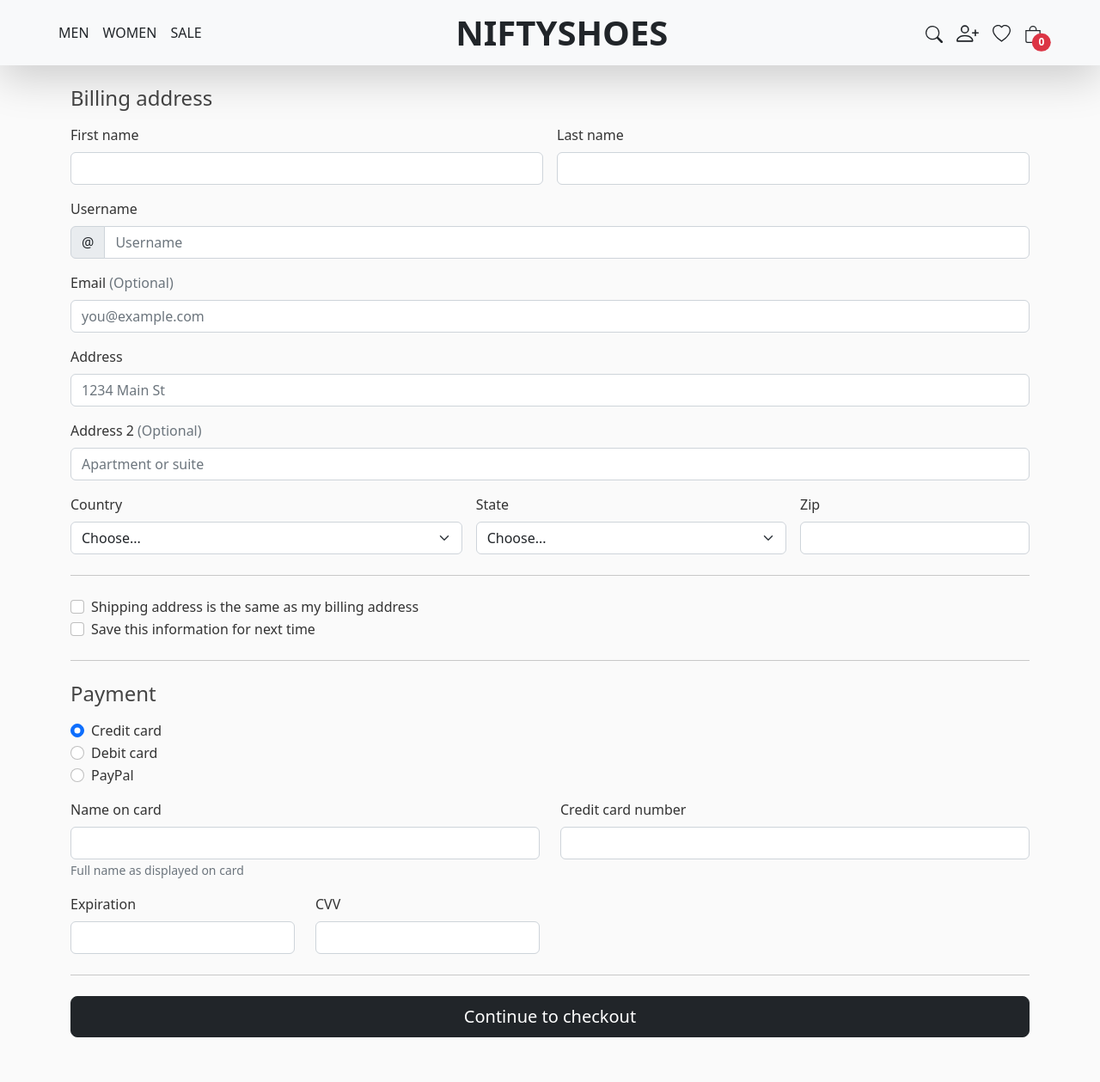
After one commit to noel-ellis/ecommerce_website, a Django app: page /cart/checkout/ in a window 1280 px wide. The commit adds this page. Shown: the whole page at 86% size. Run offline with Django 4.2, Linux system fonts and the light colour scheme.

Commit message:
added cart page, checkout page; now can update cart qty

```diff
--- /dev/null
+++ b/cart/templates/cart/checkout.html
@@ -0,0 +1,157 @@
+{% extends "store/base.html" %}
+{% block content %}
+    <div class="container">
+        <h4 class="my-3">Billing address</h4>
+        <form class="needs-validation" novalidate="">
+            <div class="row g-3">
+                <div class="col-sm-6">
+                <label for="firstName" class="form-label">First name</label>
+                <input type="text" class="form-control" id="firstName" placeholder="" value="" required="">
+                <div class="invalid-feedback">
+                    Valid first name is required.
+                </div>
+                </div>
+
+                <div class="col-sm-6">
+                <label for="lastName" class="form-label">Last name</label>
+                <input type="text" class="form-control" id="lastName" placeholder="" value="" required="">
+                <div class="invalid-feedback">
+                    Valid last name is required.
+                </div>
+                </div>
+
+                <div class="col-12">
+                <label for="username" class="form-label">Username</label>
+                <div class="input-group has-validation">
+                    <span class="input-group-text">@</span>
+                    <input type="text" class="form-control" id="username" placeholder="Username" required="">
+                <div class="invalid-feedback">
+                    Your username is required.
+                    </div>
+                </div>
+                </div>
+
+                <div class="col-12">
+                <label for="email" class="form-label">Email <span class="text-muted">(Optional)</span></label>
+                <input type="email" class="form-control" id="email" placeholder="you@example.com">
+                <div class="invalid-feedback">
+                    Please enter a valid email address for shipping updates.
+                </div>
+                </div>
+
+                <div class="col-12">
+                <label for="address" class="form-label">Address</label>
+                <input type="text" class="form-control" id="address" placeholder="1234 Main St" required="">
+                <div class="invalid-feedback">
+                    Please enter your shipping address.
+                </div>
+                </div>
+
+                <div class="col-12">
+                <label for="address2" class="form-label">Address 2 <span class="text-muted">(Optional)</span></label>
+                <input type="text" class="form-control" id="address2" placeholder="Apartment or suite">
+                </div>
+
+                <div class="col-md-5">
+                <label for="country" class="form-label">Country</label>
+                <select class="form-select" id="country" required="">
+                    <option value="">Choose...</option>
+                    <option>United States</option>
+                </select>
+                <div class="invalid-feedback">
+                    Please select a valid country.
+                </div>
+                </div>
+
+                <div class="col-md-4">
+                <label for="state" class="form-label">State</label>
+                <select class="form-select" id="state" required="">
+                    <option value="">Choose...</option>
+                    <option>California</option>
+                </select>
+                <div class="invalid-feedback">
+                    Please provide a valid state.
+                </div>
+                </div>
+
+                <div class="col-md-3">
+                <label for="zip" class="form-label">Zip</label>
+                <input type="text" class="form-control" id="zip" placeholder="" required="">
+                <div class="invalid-feedback">
+                    Zip code required.
+                </div>
+                </div>
+            </div>
+
+            <hr class="my-4">
+
+            <div class="form-check">
+                <input type="checkbox" class="form-check-input" id="same-address">
+                <label class="form-check-label" for="same-address">Shipping address is the same as my billing address</label>
+            </div>
+
+            <div class="form-check">
+                <input type="checkbox" class="form-check-input" id="save-info">
+                <label class="form-check-label" for="save-info">Save this information for next time</label>
+            </div>
+
+            <hr class="my-4">
+
+            <h4 class="mb-3">Payment</h4>
+
+            <div class="my-3">
+                <div class="form-check">
+                <input id="credit" name="paymentMethod" type="radio" class="form-check-input" checked="" required="">
+                <label class="form-check-label" for="credit">Credit card</label>
+                </div>
+                <div class="form-check">
+                <input id="debit" name="paymentMethod" type="radio" class="form-check-input" required="">
+                <label class="form-check-label" for="debit">Debit card</label>
+                </div>
+                <div class="form-check">
+                <input id="paypal" name="paymentMethod" type="radio" class="form-check-input" required="">
+                <label class="form-check-label" for="paypal">PayPal</label>
+                </div>
+            </div>
+
+            <div class="row gy-3">
+                <div class="col-md-6">
+                <label for="cc-name" class="form-label">Name on card</label>
+                <input type="text" class="form-control" id="cc-name" placeholder="" required="">
+                <small class="text-muted">Full name as displayed on card</small>
+                <div class="invalid-feedback">
+                    Name on card is required
+                </div>
+                </div>
+
+                <div class="col-md-6">
+                <label for="cc-number" class="form-label">Credit card number</label>
+                <input type="text" class="form-control" id="cc-number" placeholder="" required="">
+                <div class="invalid-feedback">
+                    Credit card number is required
+                </div>
+                </div>
+
+                <div class="col-md-3">
+                <label for="cc-expiration" class="form-label">Expiration</label>
+                <input type="text" class="form-control" id="cc-expiration" placeholder="" required="">
+                <div class="invalid-feedback">
+                    Expiration date required
+                </div>
+                </div>
+
+                <div class="col-md-3">
+                <label for="cc-cvv" class="form-label">CVV</label>
+                <input type="text" class="form-control" id="cc-cvv" placeholder="" required="">
+                <div class="invalid-feedback">
+                    Security code required
+                </div>
+                </div>
+            </div>
+
+            <hr class="my-4">
+
+            <button class="w-100 btn btn-dark btn-lg mb-5" type="submit">Continue to checkout</button>
+        </form>
+    </div>
+{% endblock content%}
--- a/cart/urls.py
+++ b/cart/urls.py
@@ -6,5 +6,6 @@
 
 urlpatterns = [
     path('', views.summary, name='summary'),
+    path('checkout/', views.checkout, name='checkout'),
     path('modify/', views.modify, name='modify')
 ]
--- a/cart/views.py
+++ b/cart/views.py
@@ -4,9 +4,13 @@
 from .cart import Cart
 from store.models import Product
 
-# Create your views here.
+
 def summary(request):
-    return render(request, 'store/cart/summary.html')
+    return render(request, 'cart/summary.html')
+
+
+def checkout(request):
+    return render(request, 'cart/checkout.html')
 
 
 def modify(request):
@@ -27,4 +31,12 @@
         cart_qty = cart.__len__()
         response = JsonResponse({'productslug': product.slug, 'totalprice': total_price, 'totalqty': cart_qty})
 
+    if request.POST.get('action') == 'update':
+        product_qty = int(request.POST.get('productqty'))
+        cart.update_qty(product=product, product_qty=product_qty)
+
+        subtotalprice = product.price*product_qty
+        total_price = cart.count_total()
+        response = JsonResponse({'totalprice': total_price, 'subtotalprice': subtotalprice})
+
     return response
--- a/store/templates/store/base.html
+++ b/store/templates/store/base.html
@@ -128,7 +128,6 @@
         </div>
 
         <main role="main" class="container py-1">
-            <div class="row">
                 <!--Cart-->
                 <div class="offcanvas offcanvas-end" tabindex="-1" id="offcanvasCart" aria-labelledby="offcanvasCartLabel">
                     <div class="offcanvas-header">
@@ -141,36 +140,46 @@
                                 <div class="col-12">Cart is empty</div>
                             {% else %}
                                 {% for item in cart %}
-                                <div id="{{ item.product_slug }}" class='row'>
+                                <div id="offcanvas-{{ item.product_slug }}" class='row align-items-center my-1'>
                                     <div class="col-7">
-                                        <a data-productid="{{ item.product_id }}" href="#" class="text-danger text-decoration-none align-text-bottom text-middle me-1 cart-delete-btn">
+                                        <a data-productid="{{ item.product_id }}" href="#" class="text-danger text-decoration-none align-text-bottom me-1 cart-delete-btn">
                                             <svg xmlns="http://www.w3.org/2000/svg" width="16" height="16" fill="currentColor" class="bi bi-x-circle-fill" viewBox="0 0 16 16">
                                                 <path d="M16 8A8 8 0 1 1 0 8a8 8 0 0 1 16 0zM5.354 4.646a.5.5 0 1 0-.708.708L7.293 8l-2.647 2.646a.5.5 0 0 0 .708.708L8 8.707l2.646 2.647a.5.5 0 0 0 .708-.708L8.707 8l2.647-2.646a.5.5 0 0 0-.708-.708L8 7.293 5.354 4.646z"></path>
                                             </svg>
                                         </a>
                                         <a href="{% url "store:product-detail" item.product_slug %}" class="text-dark text-decoration-none"><strong>{{ item.product_name|title }}</strong></a>
                                     </div>
-                                    <div id="qty{{ item.product_slug }}"class="col-2 text-center">
-                                        ✕{{ item.product_qty }}
+                                    <div class="col-2">
+                                        <div id="qty{{ item.product_slug }}" class="text-center">✕{{ item.product_qty }}</div>
                                     </div>
                                     <div class="col-3">
-                                        <p class="text-end">${{ item.product_price }}</p>
+                                        <p class="text-end m-0">${{ item.product_price }}</p>
                                     </div>
                                 </div>
                                 {% endfor %}
 
                             {% endif %}
-                                <hr class="mt-5"></hr>
-                                <div class="col-7">TOTAL:</div>
-                                <div class="col-5">
-                                    <p id="total-price" class="text-end">${{ cart.total }}</p>
-                                </div>
-
-                            {% block cart %}{% endblock %}
+                        </div>
+                    </div>
+                    <div class="">
+                        <hr class="mt-5"></hr>
+                        <div class="row mx-2">
+                            <div class="col-7">TOTAL:</div>
+                            <div class="col-5">
+                                {% if not cart %}
+                                    <p id="cart-total-price" class="text-end">$0</p>
+                                {% else %}
+                                    <p id="cart-total-price" class="text-end">${{ cart.total }}</p>
+                                {% endif %}
+                            </div>
+                        </div>
+                        <div class="d-grid gap-2">
+                            <a class="btn btn-dark mt-4 mb-3 mx-3" href="{% url 'cart:summary' %}" role="button">Proceed</a>
                         </div>
                     </div>
                 </div>
 
+                <!-- DELETE BUTTON -->
                 <script>
                     $(document).on('click', '.cart-delete-btn', function (e) {
                         e.preventDefault();
@@ -184,15 +193,15 @@
                             },
                             success: function (json) {
                                 document.getElementById("cart-qty").innerHTML = json.totalqty
-                                document.getElementById(json.productslug).remove()
-                                document.getElementById('total-price').innerHTML = '$'+json.totalprice
+                                document.getElementById("offcanvas-"+json.productslug).remove()
+                                document.getElementById('cart-total-price').innerHTML = '$'+json.totalprice
                             },
                             error: function (xhr, errmsg, err) {}
                         });
                     })
                 </script>
                 <!--Cart-->
-
+            <div class="row">
                 {% block content %}{% endblock %}
             </div>
         </main>
--- a/store/templates/store/cart/summary.html
+++ /dev/null
@@ -1,4 +0,0 @@
-{% extends "../base.html" %}
-{% block cart %}
-    <small>bleh</small>
-{% endblock cart%}
```
Also changed, not shown: cart/cart.py (+11 -0 lines), cart/templates/cart/summary.html (added, +102 -0 lines).
